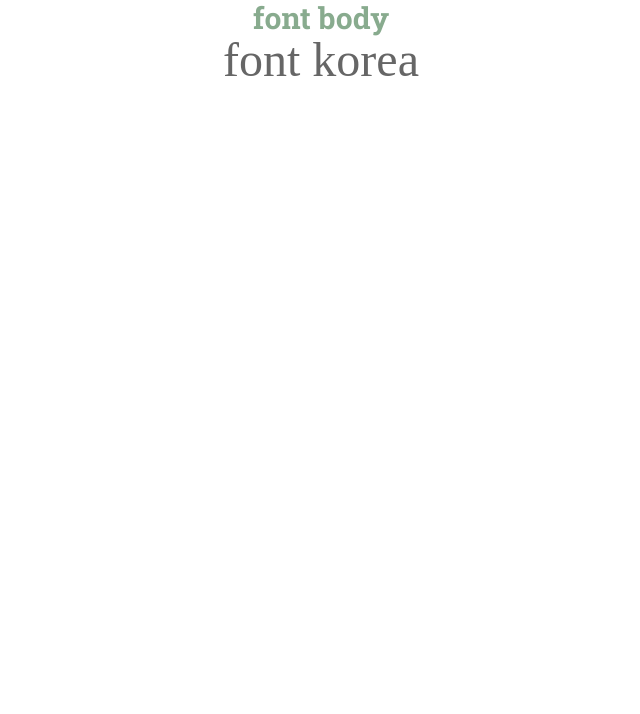
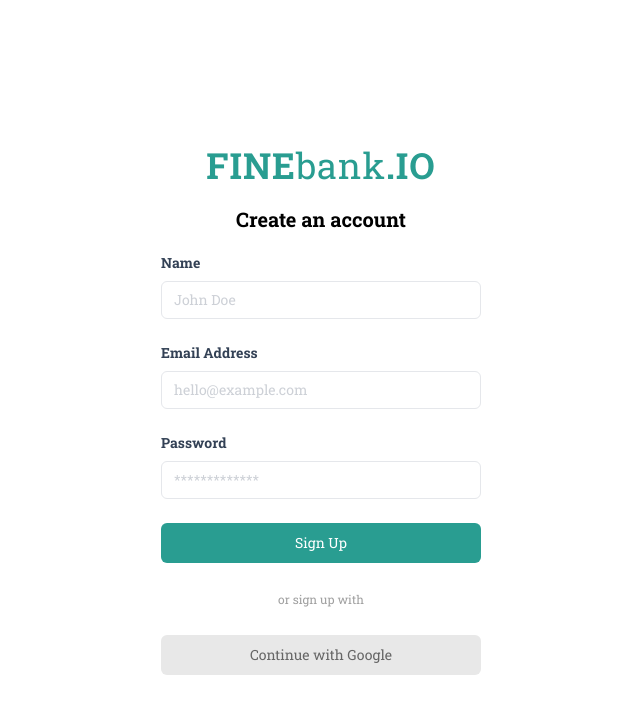
Before and after one commit to Ashief1707/belajar_react, a React (Vite) app: page / in a window 1280 px wide. Shown: the top 714 px of the page, without its empty margins (319-959 px from the left). Built offline with nearby package versions, Linux system fonts and the light colour scheme.

Commit message:
page signIn dan signUp

```diff
--- a/src/App.jsx
+++ b/src/App.jsx
@@ -1,16 +1,12 @@
+import SignInPage from "./pages/SignIn";
+import SignUpPage from "./pages/SignUp";
 
+const App = () => {
+  return (
+    <div className="flex justify-center min-h-screen items-center">
+      <SignUpPage />
+    </div>
+  );
+};
 
-function App() {
-  return (
-	  <>
-	    <h1 className="text-3xl font-bold text-warnaku text-center">
-	      font body
-	    </h1>
-      <h1 className="text-5xl font-Noto_Sans_Korean text-gray-01 text-center">
-	      font korea
-	    </h1>
-	  </>
-  )
-}
-
-export default App
+export default App;
--- /dev/null
+++ b/src/components/Elements/Button/index.jsx
@@ -0,0 +1,11 @@
+const Button = (props) => {
+    const { children, variant = "bg-black" } = props;
+
+    return (
+      <button className={`h-10 px-6 rounded-md text-sm ${variant}`} type="submit">
+        {children}
+      </button>
+    );
+  };
+
+  export default Button;
--- /dev/null
+++ b/src/components/Elements/CheckBox/index.jsx
@@ -0,0 +1,19 @@
+const Checkbox = (props) => {
+    const { label, name } = props;
+
+    return (
+      <div className="mb-6">
+        <input
+          type="checkbox"
+          className="text-sm py-2 text-slate-700 accent-primary"
+          name={name}
+          id={name}
+        />
+        <label htmlFor={name} className="ps-3 text-sm text-slate-700">
+          {label}
+        </label>
+      </div>
+    );
+  };
+
+  export default Checkbox;
--- /dev/null
+++ b/src/components/Elements/LabeledInput/Input.jsx
@@ -0,0 +1,15 @@
+const Input = (props) => {
+    const { type, placeholder, name } = props;
+
+    return (
+      <input
+        type={type}
+        className="text-sm border rounded-md w-full py-2 px-3 text-slate-700 placeholder:opacity-50 focus:border-black focus:outline-none focus:ring-0 "
+        placeholder={placeholder}
+        name={name}
+        id={name}
+      />
+    );
+  };
+
+  export default Input;
--- /dev/null
+++ b/src/components/Elements/LabeledInput/Label.jsx
@@ -0,0 +1,14 @@
+const Label = (props) => {
+    const { htmlFor, children } = props;
+
+    return (
+      <label
+        htmlFor={htmlFor}
+        className="block text-slate-700 text-sm font-bold mb-2"
+      >
+        {children}
+      </label>
+    );
+  };
+
+  export default Label;
--- /dev/null
+++ b/src/components/Elements/LabeledInput/index.jsx
@@ -0,0 +1,15 @@
+import Input from "./Input";
+import Label from "./Label";
+
+const LabeledInput = (props) => {
+  const { label, name, type, placeholder } = props;
+
+  return (
+    <div className="mb-6">
+      <Label htmlFor={name}>{label}</Label>
+      <Input name={name} type={type} placeholder={placeholder} />
+    </div>
+  );
+};
+
+export default LabeledInput;
--- /dev/null
+++ b/src/components/Elements/Logo/index.jsx
@@ -0,0 +1,10 @@
+const Logo = () => {
+    return (
+      <div className="flex justify-center my-5 font-poppins tracking-wide text-primary text-4xl">
+        <span className="font-bold ">FINE</span>bank
+        <span className="font-bold">.IO</span>
+      </div>
+    );
+  };
+
+  export default Logo;
--- /dev/null
+++ b/src/components/Fragments/FormSignIn.jsx
@@ -0,0 +1,26 @@
+import Button from "../Elements/Button";
+import Checkbox from "../Elements/CheckBox";
+import LabeledInput from "../Elements/LabeledInput";
+
+const FormSignIn = () => {
+  return (
+    <form action="">
+      <LabeledInput
+        label="Email address"
+        type="email"
+        placeholder="hello@example.com"
+        name="email"
+      />
+      <LabeledInput
+        label="Password"
+        type="password"
+        placeholder="*************"
+        name="password"
+      />
+      <Checkbox label="Keep me signed in" name="status" />
+      <Button variant="bg-primary w-full text-white">Login</Button>
+    </form>
+  );
+};
+
+export default FormSignIn;
--- /dev/null
+++ b/src/components/Fragments/FormSignUp.jsx
@@ -0,0 +1,35 @@
+import Button from "../Elements/Button";
+import LabeledInput from "../Elements/LabeledInput";
+
+const FormSignUp = () => {
+  return (
+    <div>
+      <div className="text-center pb-5 font-bold text-xl">
+        Create an account
+      </div>
+      <form action="">
+        <LabeledInput
+          label="Name"
+          type="text"
+          placeholder="John Doe"
+          name="name"
+        />
+        <LabeledInput
+          label="Email Address"
+          type="email"
+          placeholder="hello@example.com"
+          name="email"
+        />
+        <LabeledInput
+          label="Password"
+          type="password"
+          placeholder="*************"
+          name="password"
+        />
+        <Button variant="bg-primary w-full text-white">Sign Up</Button>
+      </form>
+    </div>
+  );
+};
+
+export default FormSignUp;
--- /dev/null
+++ b/src/components/Layouts/AuthLayout.jsx
@@ -0,0 +1,21 @@
+import Button from "../Elements/Button";
+import Logo from "../Elements/Logo";
+
+const Authlayout = (props) => {
+  const { children, title } = props;
+
+  return (
+    <div className="w-full max-w-xs">
+      <Logo />
+      {children}
+      <div className="py-7 flex justify-center text-xs text-gray-03">
+        <span class="bg-white px-5"> or {title} with</span>
+      </div>
+      <Button variant="bg-gray-05 w-full text-gray-01">
+        <span className="text-dec">Continue with Google</span>
+      </Button>
+    </div>
+  );
+};
+
+export default Authlayout;
--- /dev/null
+++ b/src/pages/SignIn.jsx
@@ -0,0 +1,12 @@
+import FormSignIn from "../components/Fragments/FormSignIn";
+import Authlayout from "../components/Layouts/Authlayout";
+
+const SignInPage = () => {
+  return (
+    <Authlayout title="sign in">
+      <FormSignIn />
+    </Authlayout>
+  );
+};
+
+export default SignInPage;
--- /dev/null
+++ b/src/pages/SignUp.jsx
@@ -0,0 +1,12 @@
+import FormSignUp from "../components/Fragments/FormSignUp";
+import Authlayout from "../components/Layouts/Authlayout";
+
+const SignUpPage = () => {
+  return (
+    <Authlayout title="sign up">
+      <FormSignUp />
+    </Authlayout>
+  );
+};
+
+export default SignUpPage;
```
